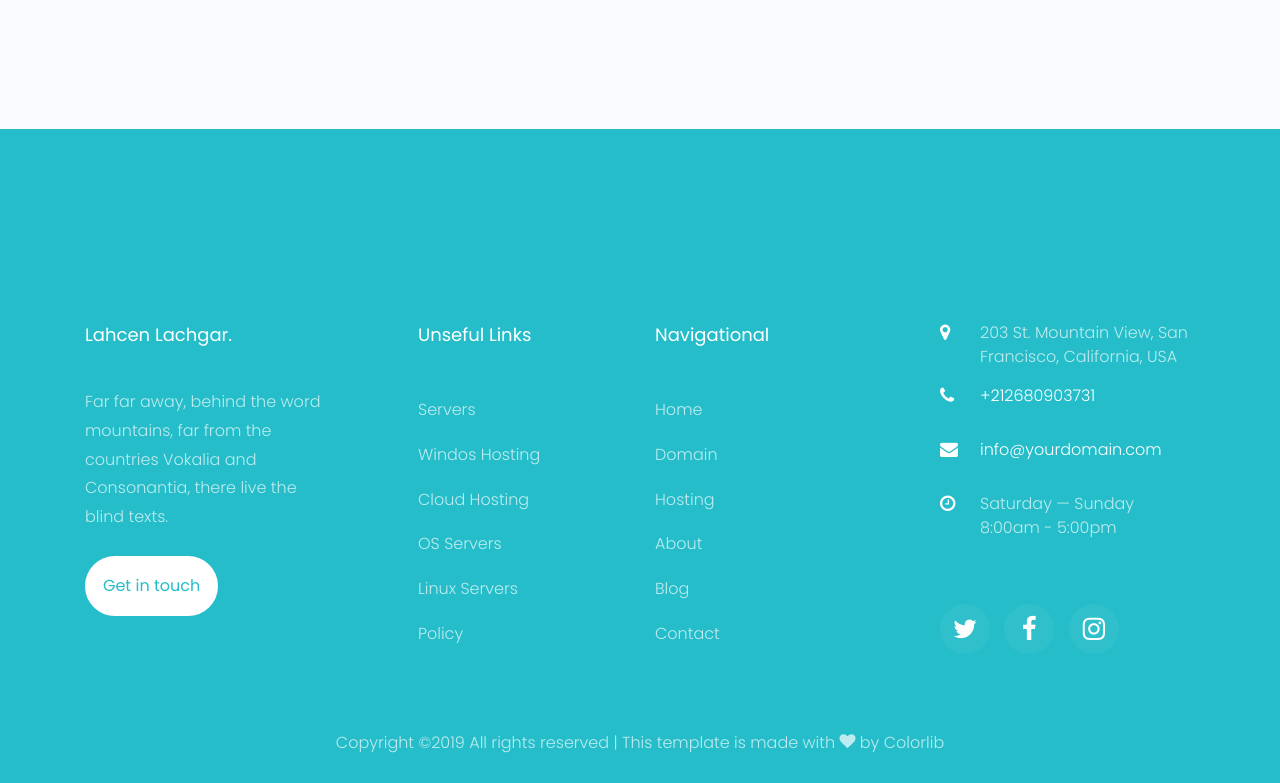
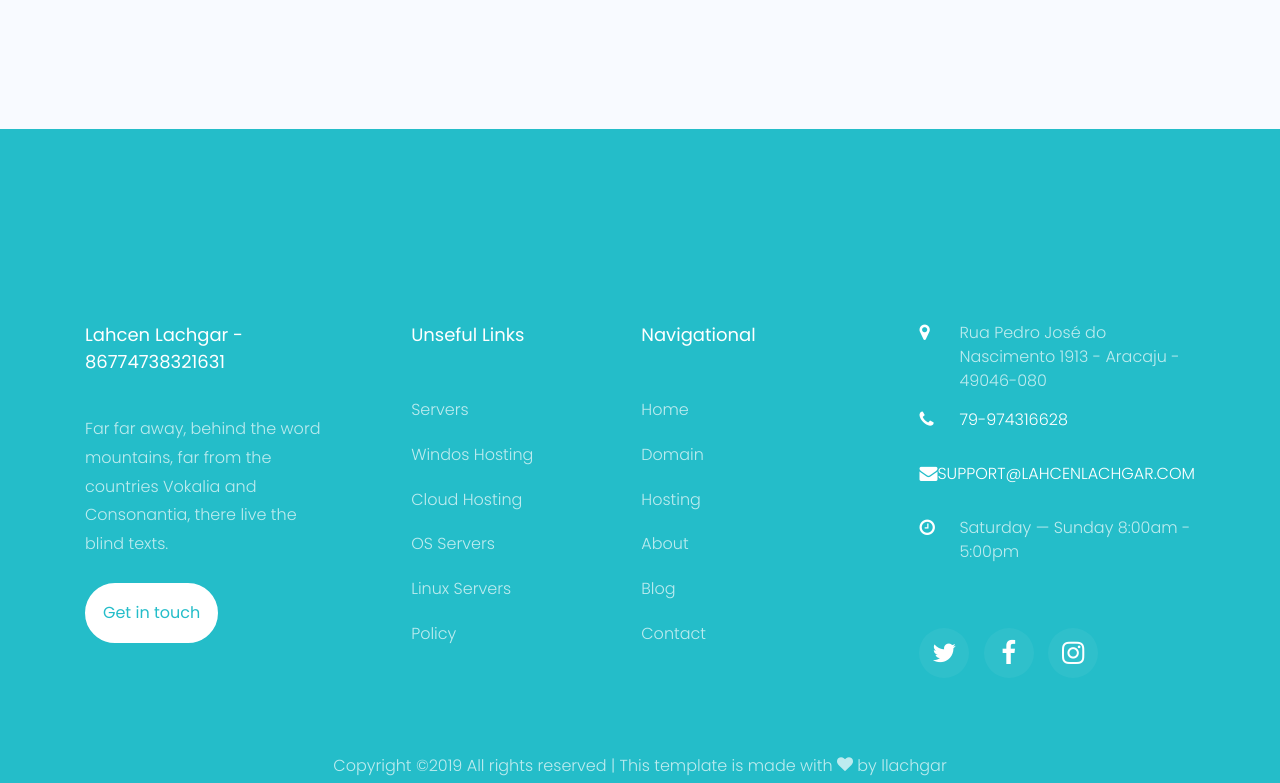
Before and after one commit to lachgarlahcen/hosting_platform, a plain HTML site: page blog.html in a window 1280 px wide. Shown: the part 2017-2800 px from the top of the page. Drawn offline with Linux system fonts and the light colour scheme; some packages are replaced by stand-ins of ours; no server answers; files whose address does not match are found by name.

Commit message:
change info

```diff
--- a/blog.html
+++ b/blog.html
@@ -30,7 +30,7 @@
 
   <nav class="navbar navbar-expand-lg navbar-dark ftco_navbar bg-dark ftco-navbar-light" id="ftco-navbar">
     <div class="container">
-      <a class="navbar-brand" href="index.html">Lahcen Lachgar.</a>
+      <a class="navbar-brand" href="index.html">Lahcen Lachgar - 86774738321631</a>
       <button class="navbar-toggler" type="button" data-toggle="collapse" data-target="#ftco-nav" aria-controls="ftco-nav" aria-expanded="false" aria-label="Toggle navigation">
         <span class="oi oi-menu"></span> Menu
       </button>
@@ -177,7 +177,7 @@
         <div class="row mb-5">
           <div class="col-md">
             <div class="ftco-footer-widget mb-4">
-              <h2 class="ftco-heading-2">Lahcen Lachgar.</h2>
+              <h2 class="ftco-heading-2">Lahcen Lachgar - 86774738321631</h2>
               <p>Far far away, behind the word mountains, far from the countries Vokalia and Consonantia, there live the blind texts.</p>
               <p class="mt-4"><a href="#" class="btn btn-primary p-3">Get in touch</a></p>
             </div>
@@ -212,9 +212,9 @@
             <div class="ftco-footer-widget mb-4">
             	<div class="block-23 mb-3">
 	              <ul>
-	                <li><span class="icon icon-map-marker"></span><span class="text">203  St. Mountain View, San Francisco, California, USA</span></li>
-	                <li><a href="#"><span class="icon icon-phone"></span><span class="text">+212680903731</span></a></li>
-	                <li><a href="#"><span class="icon icon-envelope"></span><span class="text">info@yourdomain.com</span></a></li>
+	                <li><span class="icon icon-map-marker"></span><span class="text">Rua Pedro José do Nascimento 1913 - Aracaju - 49046-080</span></li>
+	                <li><a href="#"><span class="icon icon-phone"></span><span class="text">79-974316628</span></a></li>
+	                <li><a href="#"><span class="icon icon-envelope"></span><span class="text">SUPPORT@LAHCENLACHGAR.COM</span></a></li>
 	                <li><span class="icon icon-clock-o"></span><span class="text">Saturday &mdash; Sunday 8:00am - 5:00pm</span></li>
 	              </ul>
 	            </div>
@@ -230,7 +230,7 @@
           <div class="col-md-12 text-center">
 
             <p><!-- Link back to Colorlib can't be removed. Template is licensed under CC BY 3.0. -->
-  Copyright &copy;<script>document.write(new Date().getFullYear());</script> All rights reserved | This template is made with <i class="icon-heart" aria-hidden="true"></i> by <a href="https://colorlib.com" target="_blank">Colorlib</a>
+  Copyright &copy;<script>document.write(new Date().getFullYear());</script> All rights reserved | This template is made with <i class="icon-heart" aria-hidden="true"></i> by <a href="https://colorlib.com" target="_blank">llachgar</a>
   <!-- Link back to Colorlib can't be removed. Template is licensed under CC BY 3.0. --></p>
           </div>
         </div>
```
Also changed, not shown: about.html (+5 -5 lines), blog-single.html (+6 -6 lines), contact.html (+6 -6 lines), domain.html (+6 -6 lines), hosting.html (+6 -6 lines), index.html (+7 -7 lines).
